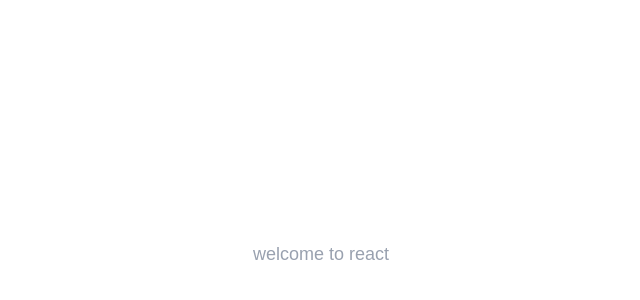
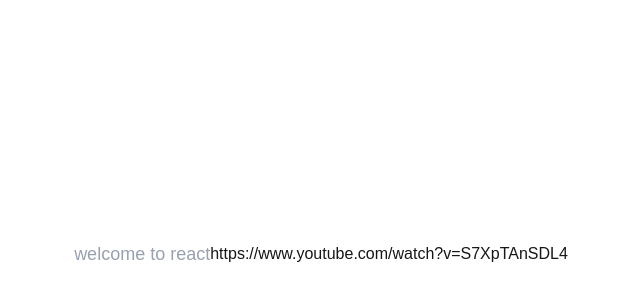
Before and after one commit to AyandeepVS/learn-react, a Next.js app: page / in a window 1280 px wide. Shown: the part 146-446 px from the top of the page, without its empty margins (319-959 px from the left). Built offline with nearby package versions, Linux system fonts and the light colour scheme.

Commit message:
21 Mmarch@6:31pm

```diff
--- a/src/app/page.js
+++ b/src/app/page.js
@@ -3,7 +3,8 @@
 export default function Home() {
   return (
     <div className="flex justify-center items-center w-full h-screen">
-     <p className="text-lg text-gray-400">welcome to react</p>
+      <p className="text-lg text-gray-400">welcome to react</p>
+      <p>https://www.youtube.com/watch?v=S7XpTAnSDL4</p>
     </div>
   );
 }
```
